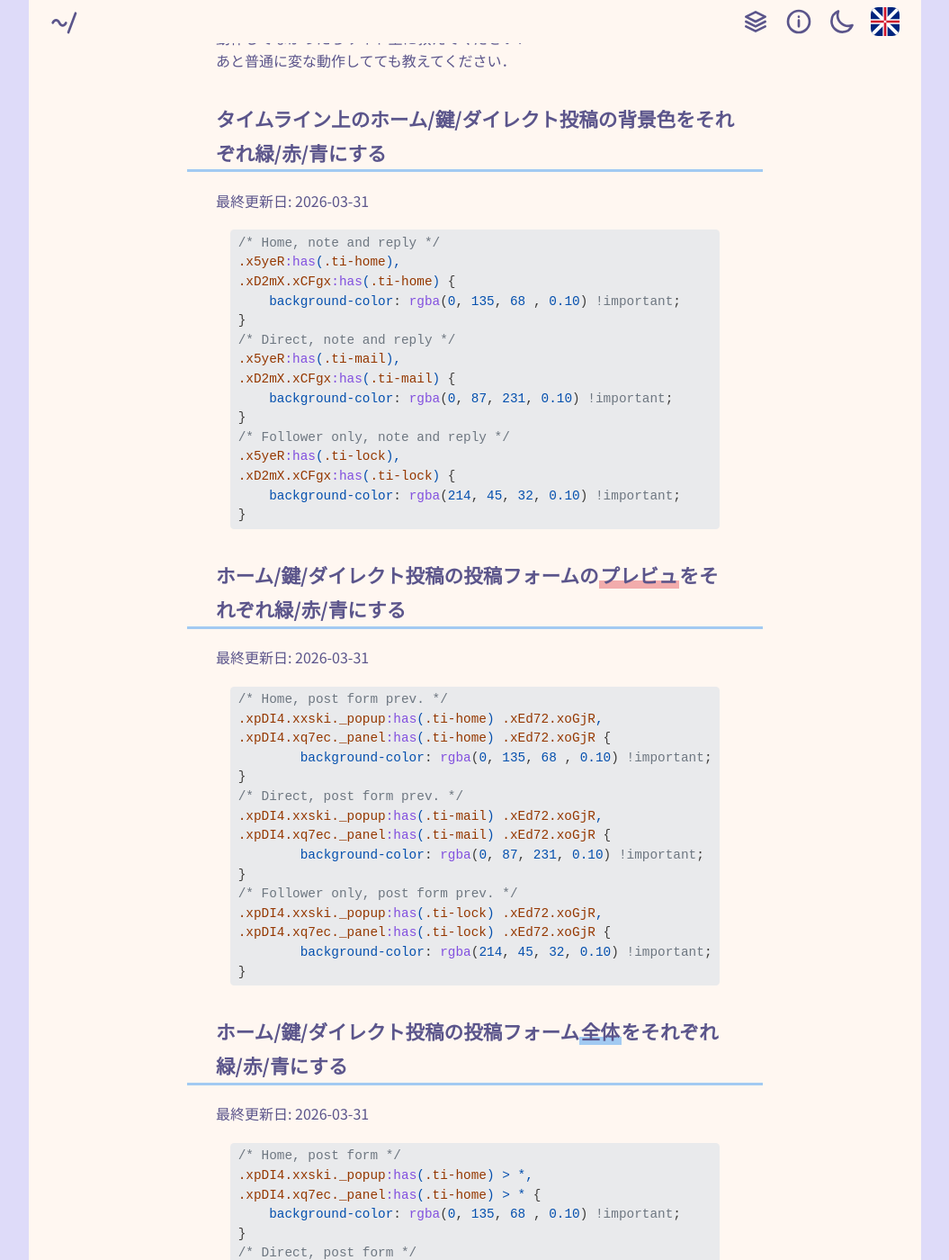
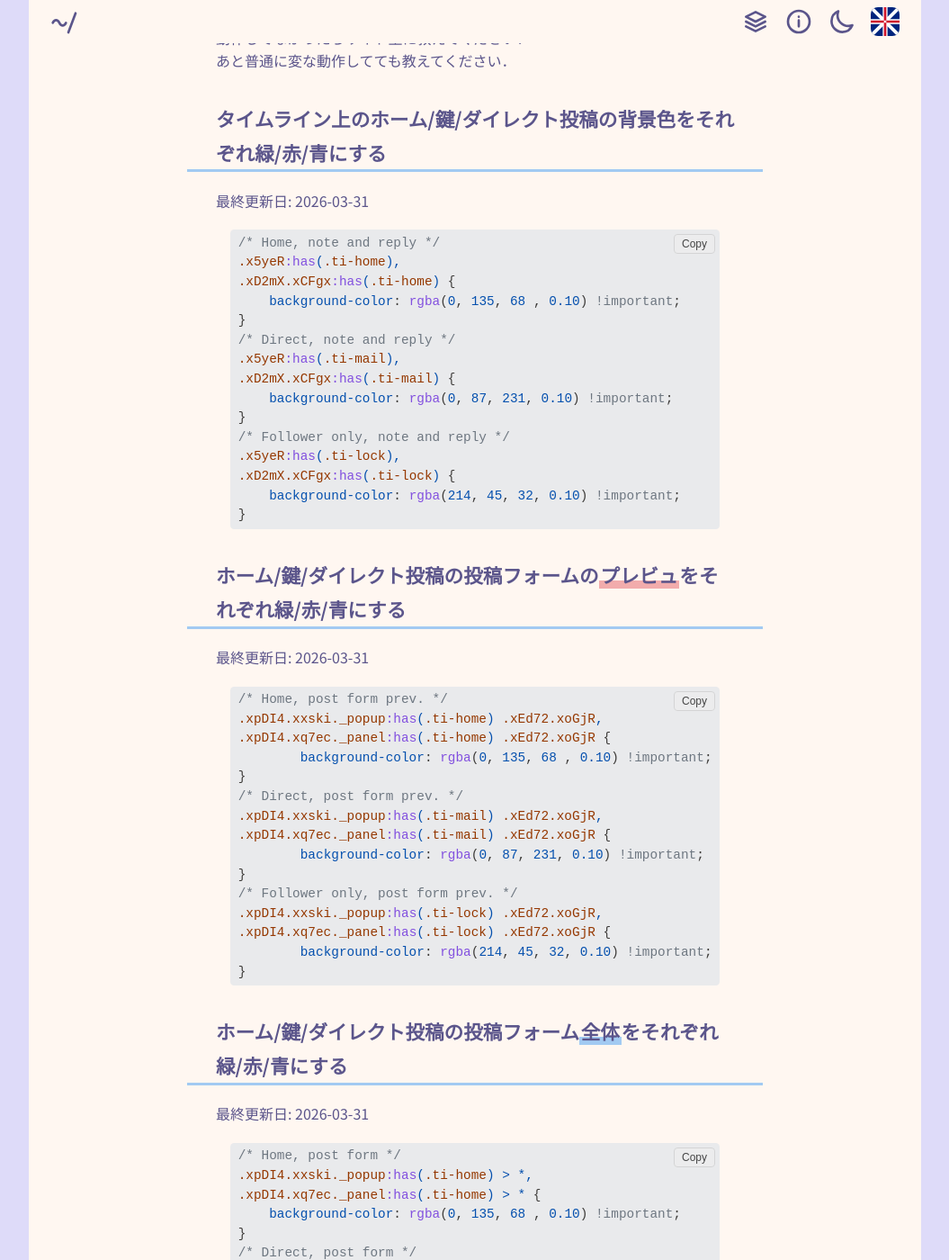
Before and after one commit to akky1023/akky1023.github.io, a Jekyll site: the page built from _posts/ja/2026-03-31-Misskey-customized-CSS.md, in a window 1280 px wide and 1400 px high, scrolled down 306 px. Shown: the whole window at 90% size, without its empty margins (112-1167 px from the left). Built offline with Jekyll 4.4.1, drawn with Linux system fonts in a browser that asks for light colours.

Commit message:
add copy button in the large code block

```diff
--- a/_layouts/child.html
+++ b/_layouts/child.html
@@ -17,5 +17,6 @@
 
         <script src="/assets/js/theme.js"></script>
         <script src="/assets/js/lang.js"></script>
+        <script src="/assets/js/copying-code.js"></script>
     </body>
 </html>
--- a/_layouts/index.html
+++ b/_layouts/index.html
@@ -21,5 +21,6 @@
 
         <script src="/assets/js/theme.js"></script>
         <script src="/assets/js/lang.js"></script>
+        <script src="/assets/js/copying-code.js"></script>
     </body>
 </html>
--- a/_layouts/parent.html
+++ b/_layouts/parent.html
@@ -20,5 +20,6 @@
 
         <script src="/assets/js/theme.js"></script>
         <script src="/assets/js/lang.js"></script>
+        <script src="/assets/js/copying-code.js"></script>
     </body>
 </html>
--- a/_layouts/posts.html
+++ b/_layouts/posts.html
@@ -20,5 +20,6 @@
 
         <script src="/assets/js/theme.js"></script>
         <script src="/assets/js/lang.js"></script>
+        <script src="/assets/js/copying-code.js"></script>
     </body>
 </html>
--- a/assets/css/codeblock.css
+++ b/assets/css/codeblock.css
@@ -44,7 +44,7 @@
   margin: 0;
 }
 
-/*
+/* idk it's need or notR
 .highlight,
 .highlight .w {
   color: #24292f;
@@ -200,3 +200,27 @@
   color: var(--dgrey);
   font-weight: bold;
 }
+
+/* copy button */
+div.highlight {
+    position: relative;
+}
+
+.copy-code-button {
+    position: absolute;
+    top: 5px;
+    right: 5px;
+    background-color: #eee;
+    border: 1px solid #ccc;
+    border-radius: 4px;
+    padding: 3px 8px;
+    font-size: 12px;
+    cursor: pointer;
+    opacity: 0.7;
+    transition: opacity 0.2s;
+}
+
+.copy-code-button:hover {
+    opacity: 1;
+    background-color: #ddd;
+}
--- /dev/null
+++ b/assets/js/copying-code.js
@@ -0,0 +1,19 @@
+// copy code in large code block
+
+document.querySelectorAll('div.highlight').forEach((copyButtonWrapper) => {
+    const button = document.createElement('button');
+    button.contentEditable = false;
+    button.className = 'copy-code-button';
+    button.type = 'button';
+    button.innerText = 'Copy';
+
+    copyButtonWrapper.appendChild(button);
+
+    button.addEventListener('click', () => {
+        const code = copyButtonWrapper.querySelector('code').innerText;
+        navigator.clipboard.writeText(code).then(() => {
+            button.innerText = 'Copied!';
+            setTimeout(() => { button.innerText = 'Copy'; }, 2000);
+        });
+    });
+});
```
